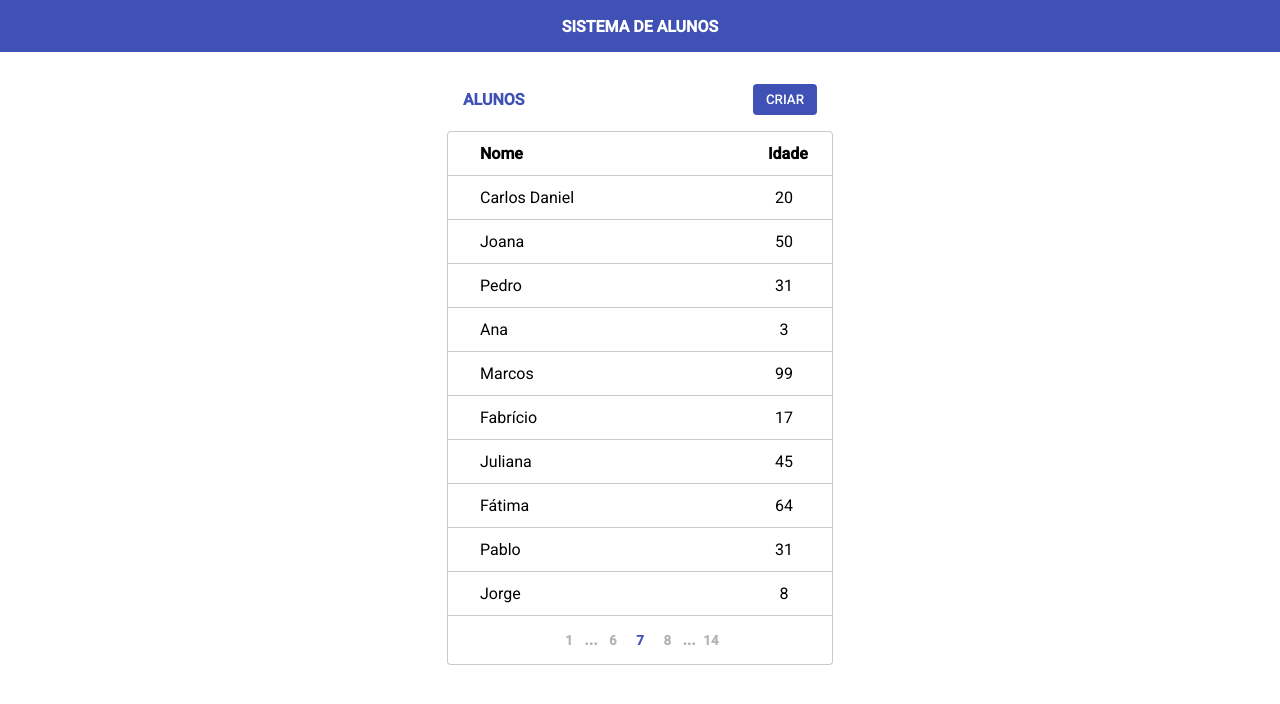
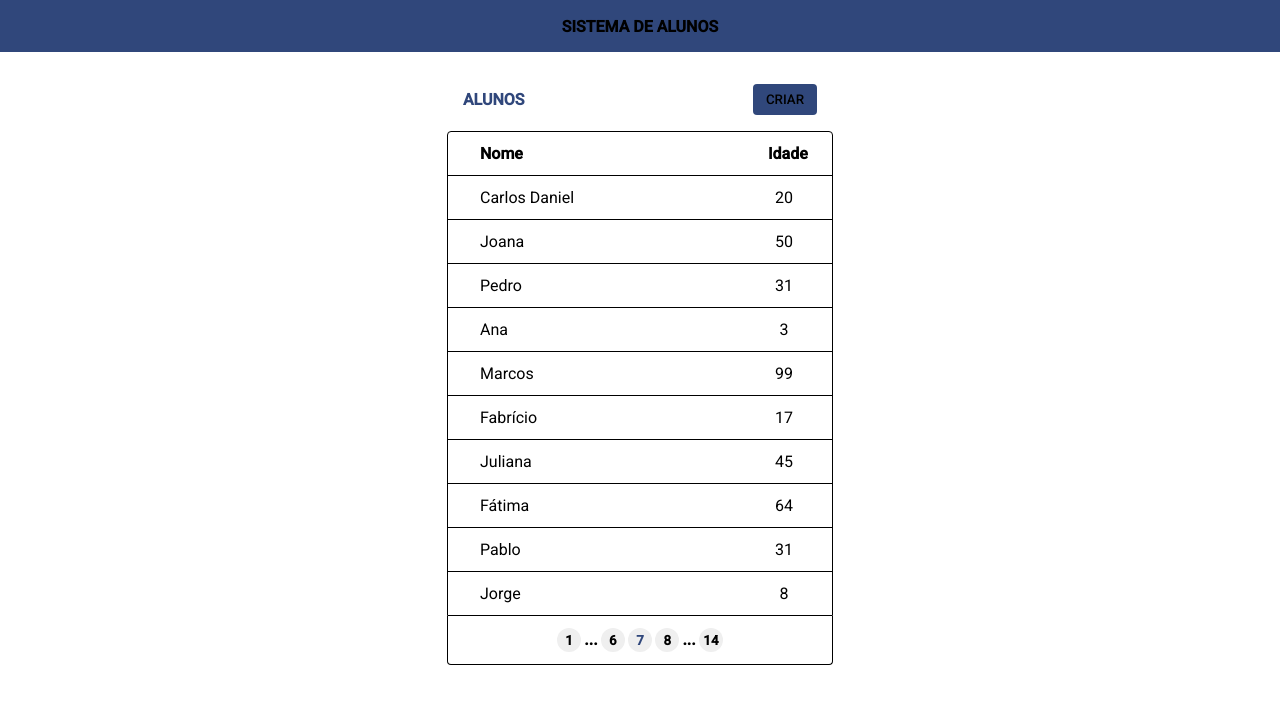
Before and after one commit to viniciuslucas95/students-app-client-web, a React (Vite) app: page / in a window 1280 px wide. Shown: the top 704 px of the page. Built offline with nearby package versions, Linux system fonts and the light colour scheme.

Commit message:
Updated colors

```diff
--- a/src/app/constants/color.constant.ts
+++ b/src/app/constants/color.constant.ts
@@ -1,12 +1,11 @@
 export const COLOR = {
-    primary: '#3f51b5',
-    primaryHover: '#394aa8',
-    primaryActive: '#2d3c91',
-    primaryOutline: '#233078',
-    secondary: 'white',
-    secondaryHover: '#ededed',
-    secondaryActive: '#e2e2e2',
-    black: 'black',
-    border: '#c8c8c8',
-    deactivated: '#b3b3b3'
+    primary: '#30477B',
+    primaryHover: '#495D8B',
+    primaryActive: '#5F7199',
+    primaryVariant: '#4D6AA4',
+    highEmphasis: '#212121',
+    mediumEmphasis: '#666666',
+    disabled: '#9E9E9E',
+    textFieldContainer: '#E0E0E0',
+    neutral: 'white'
 }
```
